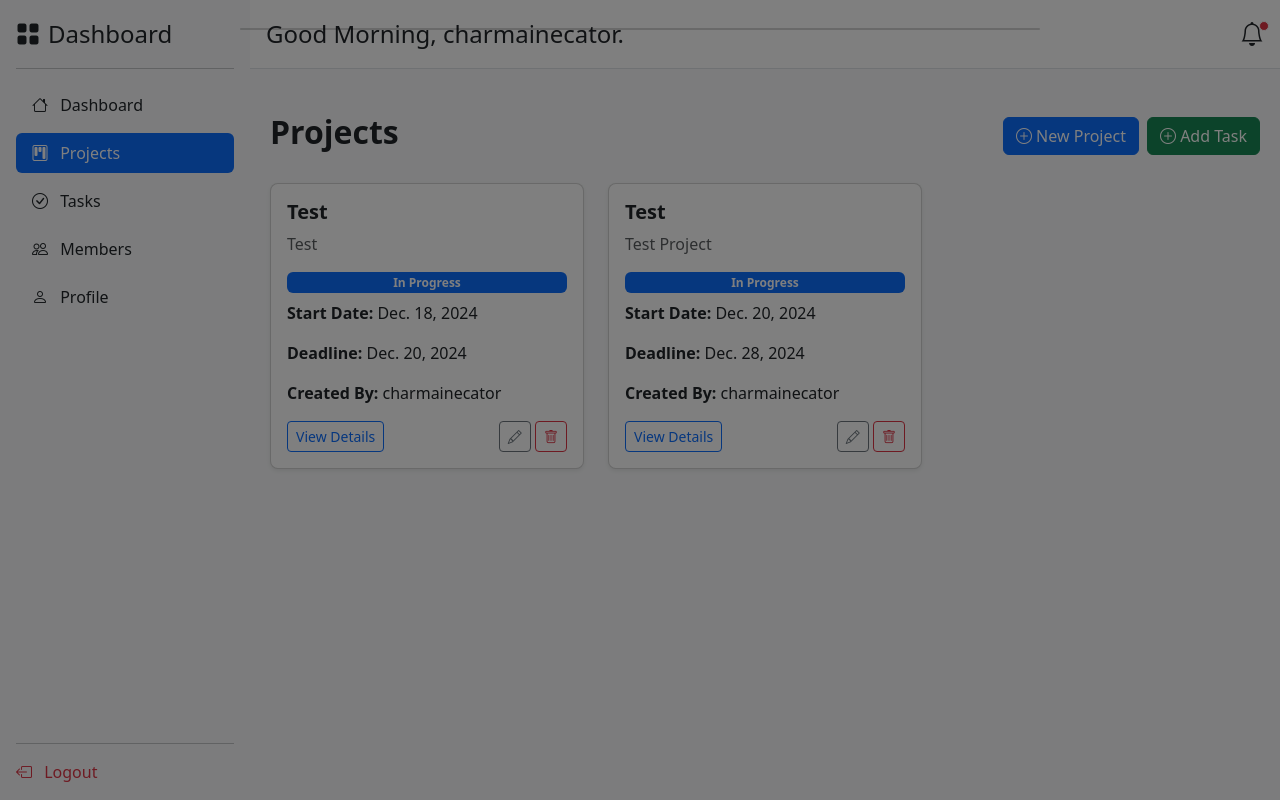
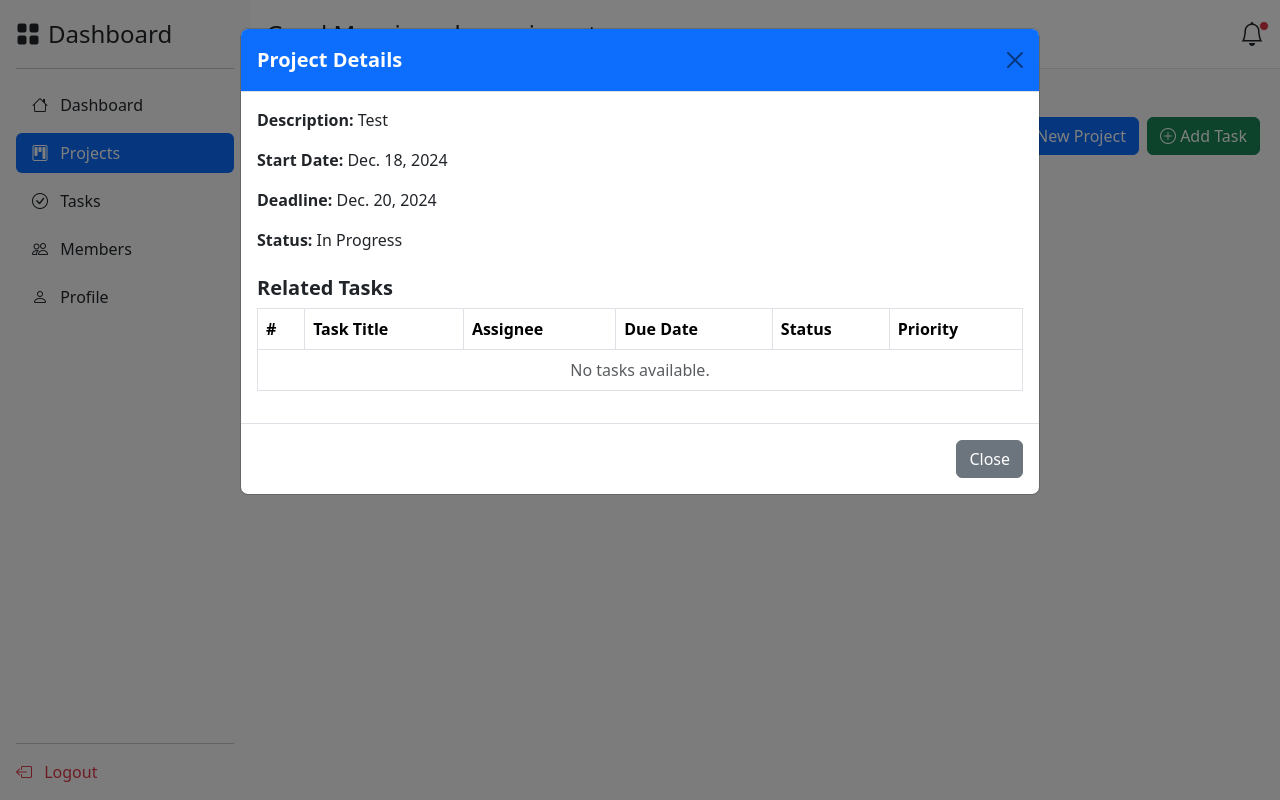
Before and after one commit to xxiimcha/project_management_django, a Django app: page /projects/ in a window 1280 px wide, after a click on "View Details". Run offline with Django 5.2, Linux system fonts and the light colour scheme; a user stored in the database is signed in; data comes from the database, SQL or seed files in the repository; both versions use the stored data as it was after the commit.

Commit message:
Finalized System

```diff
--- a/app/templates/app/modals/_project_details_modal.html
+++ b/app/templates/app/modals/_project_details_modal.html
@@ -1,13 +1,5 @@
-<!-- Project Details Modal -->
-<div class="modal fade" id="projectDetailsModal" tabindex="-1" aria-labelledby="projectDetailsLabel" aria-hidden="true">
-    <div class="modal-dialog modal-lg">
-        <div class="modal-content">
-            <div class="modal-header bg-primary text-white">
-                <h5 class="modal-title fw-bold" id="projectDetailsLabel">Project Details</h5>
-                <button type="button" class="btn-close" data-bs-dismiss="modal" aria-label="Close"></button>
-            </div>
-            <div class="modal-body">
-                <p>{{ project.description }}</p>
+<div>
+    <p><strong>Description:</strong> {{ project.description }}</p>
     <p><strong>Start Date:</strong> {{ project.start_date }}</p>
     <p><strong>Deadline:</strong> {{ project.deadline }}</p>
     <p><strong>Status:</strong> {{ project.status }}</p>
@@ -15,7 +7,7 @@
     <!-- Tasks Table -->
     <h5 class="fw-bold mt-4">Related Tasks</h5>
     <table class="table table-hover table-bordered mt-2">
-                    <thead class="table-secondary">
+        <thead>
             <tr>
                 <th>#</th>
                 <th>Task Title</th>
@@ -26,38 +18,20 @@
             </tr>
         </thead>
         <tbody>
-                        <!-- Static Data for Tasks -->
+            {% for task in tasks %}
             <tr>
-                            <td>1</td>
-                            <td>Design Homepage</td>
-                            <td>John Doe</td>
-                            <td>2024-03-15</td>
-                            <td><span class="badge bg-primary">In Progress</span></td>
-                            <td><span class="badge bg-warning">High</span></td>
+                <td>{{ forloop.counter }}</td>
+                <td>{{ task.title }}</td>
+                <td>{{ task.assignee.get_full_name|default:"Unassigned" }}</td>
+                <td>{{ task.due_date }}</td>
+                <td><span class="badge bg-info">{{ task.status }}</span></td>
+                <td><span class="badge bg-warning">{{ task.priority }}</span></td>
             </tr>
+            {% empty %}
             <tr>
-                            <td>2</td>
-                            <td>Implement Backend</td>
-                            <td>Alice Smith</td>
-                            <td>2024-03-20</td>
-                            <td><span class="badge bg-success">Done</span></td>
-                            <td><span class="badge bg-danger">Critical</span></td>
+                <td colspan="6" class="text-center text-muted">No tasks available.</td>
             </tr>
-                        <tr>
-                            <td>3</td>
-                            <td>Fix UI Bugs</td>
-                            <td>Michael Brown</td>
-                            <td>2024-03-25</td>
-                            <td><span class="badge bg-secondary">Not Started</span></td>
-                            <td><span class="badge bg-success">Low</span></td>
-                        </tr>
+            {% endfor %}
         </tbody>
     </table>
-
 </div>
-            <div class="modal-footer">
-                <button type="button" class="btn btn-secondary" data-bs-dismiss="modal">Close</button>
-            </div>
-        </div>
-    </div>
-</div>
--- a/app/templates/app/projects.html
+++ b/app/templates/app/projects.html
@@ -33,17 +33,6 @@
 
             <div class="container mt-4 content-container">
                 <!-- Page Header -->
-
-                {% if messages %}
-                <div class="container">
-                    {% for message in messages %}
-                    <div class="alert alert-{{ message.tags }} alert-dismissible fade show" role="alert">
-                        {{ message }}
-                        <button type="button" class="btn-close" data-bs-dismiss="alert" aria-label="Close"></button>
-                    </div>
-                    {% endfor %}
-                </div>
-                {% endif %}
                 <div class="d-flex justify-content-between align-items-center mb-4">
                     <h2 class="fw-bold">Projects</h2>
                     <div class="d-flex gap-2">
@@ -89,10 +78,28 @@
                 </div>
             </div>
 
-            <!-- Include Modals -->
+            <!-- Modals -->
             {% include 'app/modals/_new_project_modal.html' %}
-            {% include 'app/modals/_project_details_modal.html' %}
             {% include 'app/modals/_add_task_modal.html' %}
+
+            <!-- Project Details Modal -->
+            <div class="modal fade" id="projectDetailsModal" tabindex="-1" aria-labelledby="projectDetailsLabel" aria-hidden="true">
+                <div class="modal-dialog modal-lg">
+                    <div class="modal-content">
+                        <div class="modal-header bg-primary text-white">
+                            <h5 class="modal-title fw-bold" id="projectDetailsLabel">Project Details</h5>
+                            <button type="button" class="btn-close" data-bs-dismiss="modal" aria-label="Close"></button>
+                        </div>
+                        <div class="modal-body">
+                            <!-- Dynamic content will be loaded here -->
+                            <div class="text-center text-muted">Loading project details...</div>
+                        </div>
+                        <div class="modal-footer">
+                            <button type="button" class="btn btn-secondary" data-bs-dismiss="modal">Close</button>
+                        </div>
+                    </div>
+                </div>
+            </div>
 
         </div>
     </div>
@@ -106,34 +113,31 @@
         modal.addEventListener('show.bs.modal', function (event) {
             const button = event.relatedTarget; // Button that triggered the modal
             const projectId = button.getAttribute('data-project-id'); // Get project ID
+            const modalBody = modal.querySelector('.modal-body');
 
             // URL to fetch project details dynamically
             const projectUrl = `/projects/details/${projectId}/`;
 
+            // Show loading state
+            modalBody.innerHTML = '<div class="text-center text-muted">Loading project details...</div>';
+
             // Fetch the project details
-            fetch(projectUrl)
+            fetch(projectUrl, {
+                headers: { 'X-Requested-With': 'XMLHttpRequest' }
+            })
             .then(response => {
                 if (!response.ok) throw new Error('Failed to fetch project details.');
                 return response.text();
             })
             .then(data => {
-                    modal.querySelector('.modal-content').innerHTML = data;
+                modalBody.innerHTML = data; // Insert fetched content into modal body
             })
             .catch(error => {
-                    console.error('Error fetching project details:', error);
-                    modal.querySelector('.modal-content').innerHTML = `
-                        <div class="modal-header">
-                            <h5 class="modal-title fw-bold text-danger">Error</h5>
-                            <button type="button" class="btn-close" data-bs-dismiss="modal" aria-label="Close"></button>
-                        </div>
-                        <div class="modal-body">
-                            <p>Failed to load project details. Please try again later.</p>
-                        </div>`;
+                console.error('Error:', error);
+                modalBody.innerHTML = `<div class="text-danger text-center">Failed to load project details. Please try again later.</div>`;
             });
         });
     });
-
     </script>
-
 </body>
 </html>
--- a/app/urls.py
+++ b/app/urls.py
@@ -1,5 +1,6 @@
 from django.urls import path
 from . import views
+from .views import project_details
 from django.contrib.auth import views as auth_views
 
 urlpatterns = [
@@ -11,7 +12,7 @@
     # Projects Page
     path('projects/', views.projects, name='projects'),
     path('projects/create/', views.projects, name='create_project'),
-    path('projects/details/<int:project_id>/', views.project_details, name='project_details'),
+    path('projects/details/<int:project_id>/', project_details, name='project_details'),
 
     # Tasks Page
     path('tasks/', views.tasks_view, name='tasks'),  # Add the tasks page
@@ -21,6 +22,7 @@
 
     # Members Page
     path('members/', views.members, name='members'),
+    path('members/delete/<int:member_id>/', views.delete_member, name="delete_member"),
 
     # Profile Page
     path('accounts/profile/', views.profile, name='profile'),
--- a/app/views.py
+++ b/app/views.py
@@ -14,7 +14,7 @@
 from django.http import JsonResponse
 import json
 from django.utils.timezone import now
-
+from django.http import JsonResponse, HttpResponseBadRequest
 
 class CustomLoginView(LoginView):
     template_name = 'app/login.html'
@@ -114,12 +114,29 @@
 
 @login_required
 def project_details(request, project_id):
-    project = get_object_or_404(Project, id=project_id)
-    tasks = project.tasks.all()  # Assuming related_name="tasks" on Task model
-    return render(request, 'app/modals/_project_details_modal.html', {
-        'project': project,
-        'tasks': tasks
-    })
+    """
+    View to return project details along with its tasks.
+    This will render content dynamically for the modal via AJAX.
+    """
+    # Check if the request is AJAX
+    if request.headers.get('x-requested-with') == 'XMLHttpRequest':
+        try:
+            # Fetch the project for the logged-in user
+            project = get_object_or_404(Project, id=project_id, created_by=request.user)
+            tasks = project.tasks.all()  # Assuming related_name="tasks" on Task model
+
+            # Render the partial HTML for modal content
+            return render(request, 'app/modals/_project_details_modal.html', {
+                'project': project,
+                'tasks': tasks
+            })
+        except Exception as e:
+            # Return a JSON error response in case of any exceptions
+            return JsonResponse({'error': str(e)}, status=500)
+    else:
+        # If not an AJAX request, return a bad request response
+        return HttpResponseBadRequest("Invalid request")
+
 
 # Tasks View
 @login_required
@@ -277,6 +294,22 @@
         messages.error(request, f"An error occurred: {e}")
         return redirect('dashboard')
 
+
+@login_required
+def delete_member(request, member_id):
+    """
+    Deletes a team member by ID.
+    """
+    if request.method == "POST":
+        try:
+            member = get_object_or_404(TeamMember, id=member_id, added_by=request.user)
+            member_name = member.user.get_full_name()
+            member.delete()
+            return JsonResponse({"success": f"{member_name} has been deleted."})
+        except Exception as e:
+            return JsonResponse({"error": str(e)}, status=500)
+    return JsonResponse({"error": "Invalid request"}, status=400)
+
 # Profile View
 def profile(request):
     return render(request, 'app/profile.html')
```
Also changed, not shown: app/templates/app/members.html (+43 -3 lines), db.sqlite3. Lines whose indentation alone changed are shown as unchanged.
